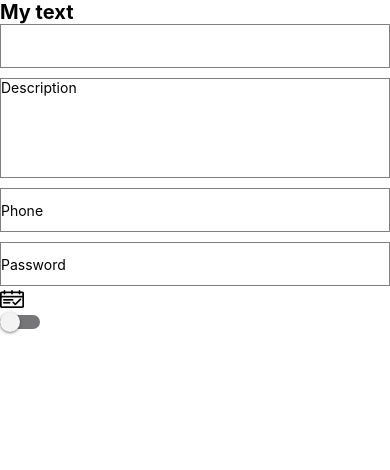
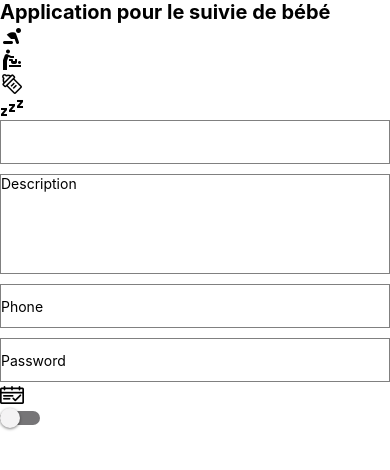
Before and after one commit to GeremyColley/MYTESTFIRSTAPP, a React Native app: screen / in a window 390 px wide. Shown: the top 470 px of the page. Built offline with nearby package versions, Linux system fonts and the light colour scheme.

Commit message:
Add button and icons

```diff
--- a/App.js
+++ b/App.js
@@ -1,7 +1,7 @@
 import { useState } from "react";
 import { StatusBar } from 'expo-status-bar';
-import { StyleSheet, TextInput, View, ScrollView, Switch, Text } from 'react-native';
-import { Ionicons, AntDesign } from '@expo/vector-icons';
+import { StyleSheet, TextInput, View, ScrollView, Switch, Text, Button, TouchableOpacity } from 'react-native';
+import { Ionicons, AntDesign, MaterialCommunityIcons} from '@expo/vector-icons';
 
 export default function App() {
 
@@ -16,7 +16,20 @@ export default function App() {
   return (
     <View>
 
-      <Text style={[styles.title]}>My text</Text>
+      <Text style={[styles.title]}>Application pour le suivie de bébé</Text>
+
+
+      <MaterialCommunityIcons name="baby" size={24} color="black" />
+      <Text onPress={()=>{alert("Coucou");}}><MaterialCommunityIcons name="human-baby-changing-table" size={24} color="black" /></Text>
+      <TouchableOpacity
+        onPress={()=>{
+          console.log("coucou");
+          alert("Coucou");}
+        }
+      >
+        <MaterialCommunityIcons name="baby-bottle-outline" size={24} color="black" />
+      </TouchableOpacity>
+      <MaterialCommunityIcons name="sleep" size={24} color="black" />
       <TextInput
         style={{ height: 44, borderColor: "gray", borderWidth: 1, marginBottom: 10 }}
         onChangeText={text => {
@@ -100,4 +113,8 @@ const styles = StyleSheet.create({
       <View style={{ height: 400, backgroundColor: "deeppink" }}></View>
     </ScrollView>
 
+
+    <Button title="tyuu" onPress={()=>{alert("Coucou");}}>
+        <Ionicons name="human-baby-changing-table" size={24} color="black" />
+      </Button>
 */
```
